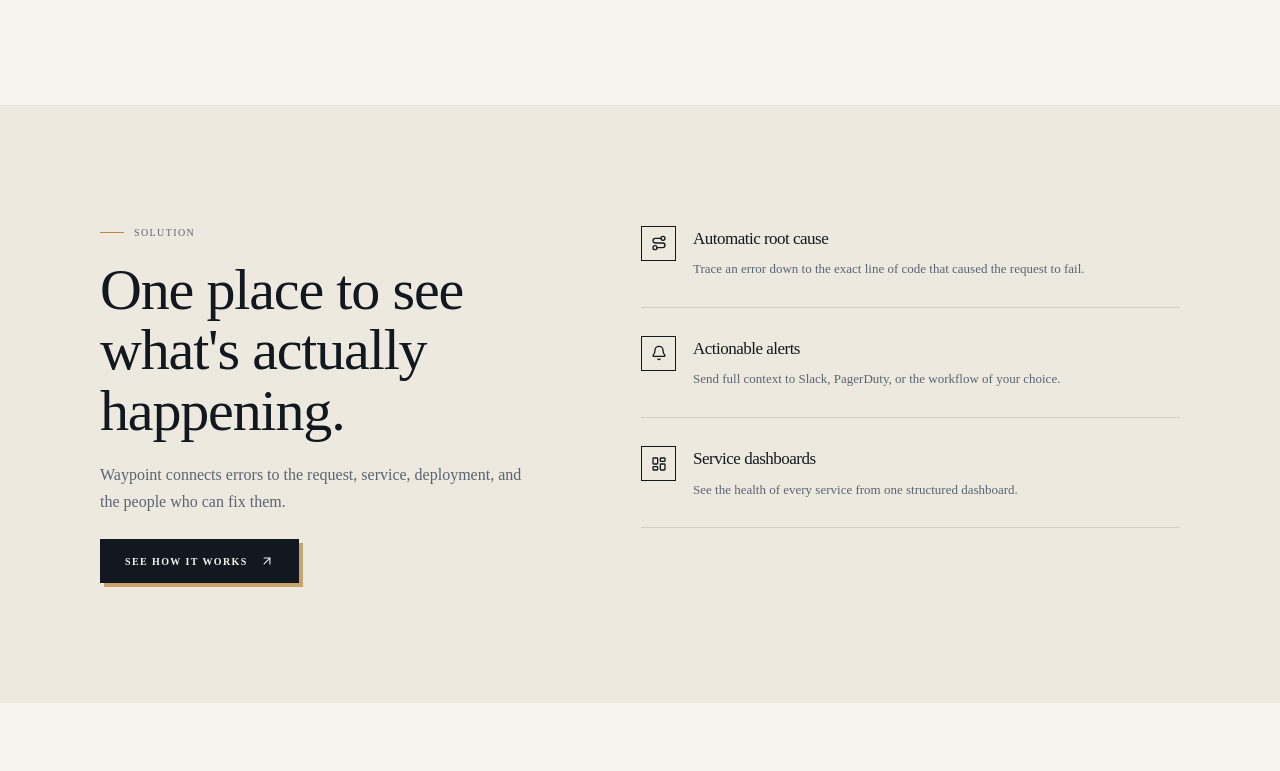
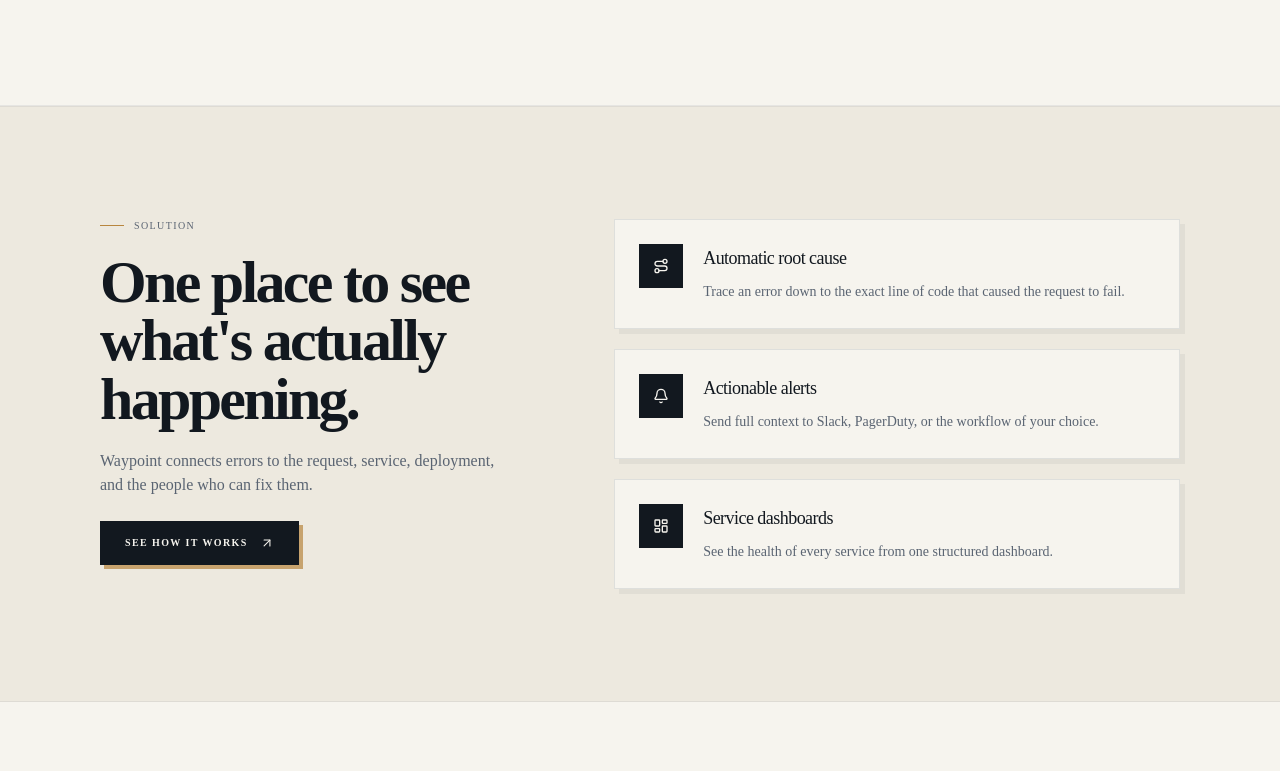
Before and after one commit to yafigian3-hue/waypoint-template, a React (Vite) app: page / in a window 1280 px wide. Shown: the part 1229-2000 px from the top of the page. Built offline with nearby package versions, Linux system fonts and the light colour scheme.

Commit message:
style: refine solution layout and visual design

```diff
--- a/src/components/sections/Solution.tsx
+++ b/src/components/sections/Solution.tsx
@@ -5,27 +5,27 @@ import { CtaButton } from "../shared/cta-button";
 
 export default function Solution() {
   return (
-    <section className="bg-paper-dim py-20 md:py-[120px]">
-      <div className="container grid grid-cols-1 gap-[55px] md:grid-cols-[0.9fr_1.1fr] md:gap-[100px]">
+    <section className="relative overflow-hidden border-y border-slate/10 bg-paper-dim py-16 sm:py-20 lg:py-28">
+      <div className="container grid grid-cols-1 gap-12 md:grid-cols-[0.85fr_1.15fr] md:gap-16 lg:gap-24">
         <div>
           <SectionLabel>{content.solution.eyebrow}</SectionLabel>
-          <h2 className="my-5 font-display text-[clamp(34px,5vw,58px)] leading-[1.05] tracking-[-0.02em]">
+          <h2 className="my-5 max-w-2xl font-display text-[clamp(2.25rem,5vw,3.75rem)] font-semibold leading-[0.98] tracking-[-0.045em] text-ink">
             {content.solution.headline}
           </h2>
-          <p className="max-w-[500px] leading-[1.65] text-slate">
+          <p className="max-w-xl text-sm leading-7 text-slate sm:text-base">
             {content.solution.body}
           </p>
           <CtaButton href="#how-it-works" className="mt-6">
             See how it works
           </CtaButton>
         </div>
-        <div className="flex flex-col gap-7">
+        <div className="grid gap-4 sm:gap-5">
           {content.solution.features.map((feature, i) => (
             <article
               key={feature.title}
-              className="flex gap-[17px] border-b border-slate/20 pb-[27px]"
+              className="group flex gap-4 border border-slate/15 bg-paper p-5 shadow-[5px_5px_0_rgba(18,24,31,0.05)] transition-all duration-300 hover:-translate-y-1 hover:border-brass/60 hover:shadow-[7px_7px_0_rgba(184,134,63,0.2)] sm:gap-5 sm:p-6"
             >
-              <div className="grid size-[35px] flex-none place-items-center border border-ink [&>svg]:w-4">
+              <div className="grid size-11 flex-none place-items-center border border-ink bg-ink text-paper transition-colors duration-300 group-hover:border-brass group-hover:bg-brass group-hover:text-ink [&>svg]:w-4">
                 {
                   [
                     <Route key="route" />,
@@ -35,12 +35,10 @@ export default function Solution() {
                 }
               </div>
               <div>
-                <h3 className="mb-2 text-[17px] tracking-[-0.03em]">
+                <h3 className="mb-2 text-base font-medium tracking-[-0.03em] text-ink sm:text-lg">
                   {feature.title}
                 </h3>
-                <p className="text-[13px] leading-[1.6] text-slate">
-                  {feature.text}
-                </p>
+                <p className="text-sm leading-6 text-slate">{feature.text}</p>
               </div>
             </article>
           ))}
```
